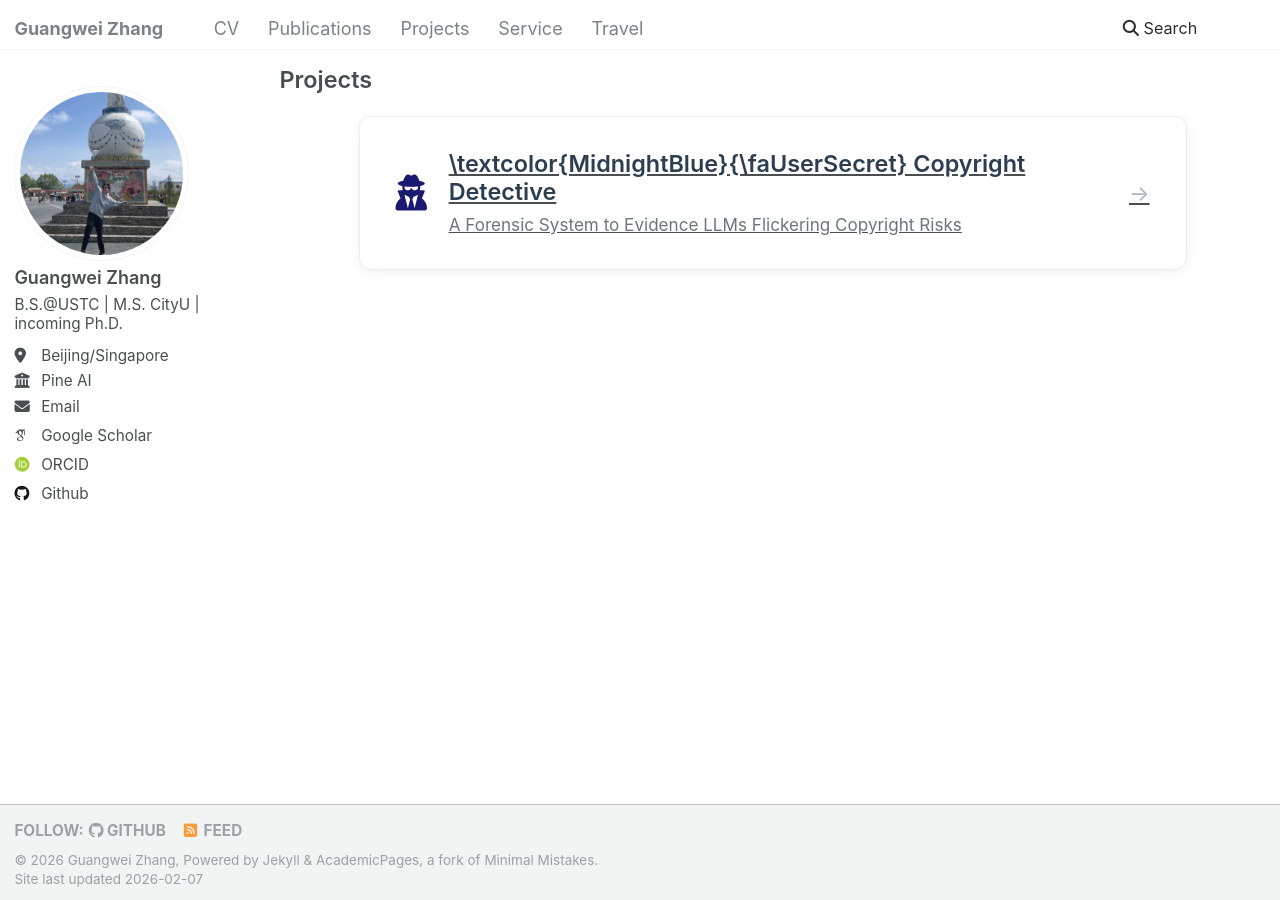
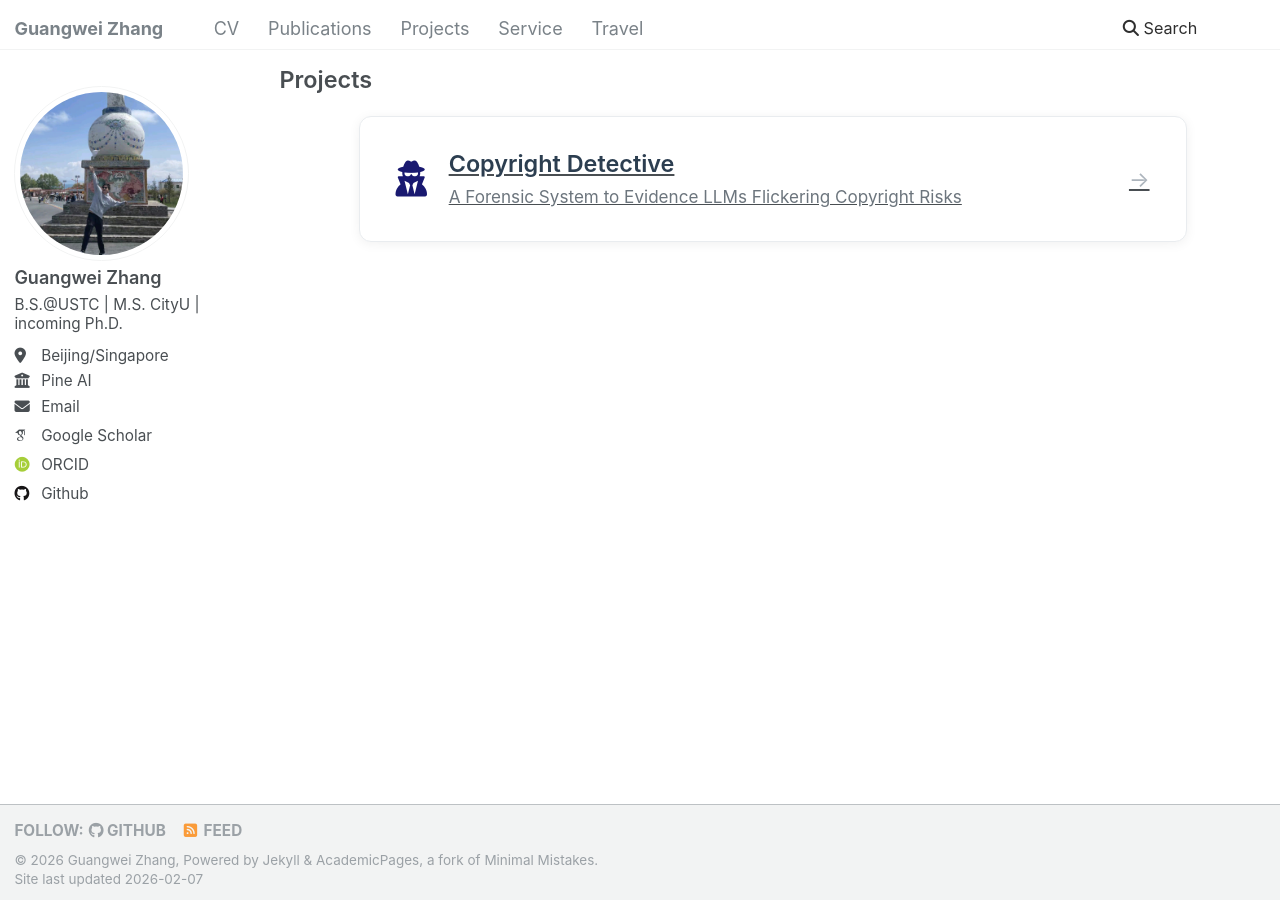
Before and after one commit to changhu73/changhu73.github.io, a Jekyll site: the page built from _pages/projects.html, in a window 1280 px wide. Built offline with Jekyll 4.4.1, drawn with Linux system fonts in a browser that asks for light colours; some web fonts are replaced.

Commit message:
delete midnightblue

```diff
--- a/_pages/copyright-detective.html
+++ b/_pages/copyright-detective.html
@@ -1844,7 +1844,7 @@ author_profile: false
 
   <!-- Header Section (Dark Background) -->
   <div class="project-header">
-    <div class="project-title">\textcolor{MidnightBlue}{\faUserSecret} Copyright Detective : A Forensic System to Evidence<br>LLMs Flickering Copyright Leakage Risks</div>
+    <div class="project-title">Copyright Detective : A Forensic System to Evidence<br>LLMs Flickering Copyright Leakage Risks</div>
   </div>
 
   <!-- Main Content Section (White Background) -->
--- a/_pages/projects.html
+++ b/_pages/projects.html
@@ -121,7 +121,7 @@ author_profile: true
     <a href="{{ '/projects/copyright-detective/' | relative_url }}" class="project-card">
       <span class="project-icon"><i class="fas fa-user-secret" style="color: #191970;"></i></span>
       <div class="project-content">
-        <h2 class="project-title">\textcolor{MidnightBlue}{\faUserSecret} Copyright Detective</h2>
+        <h2 class="project-title">Copyright Detective</h2>
         <p class="project-subtitle">A Forensic System to Evidence LLMs Flickering Copyright Risks</p>
       </div>
       <span class="project-arrow">→</span>
```
